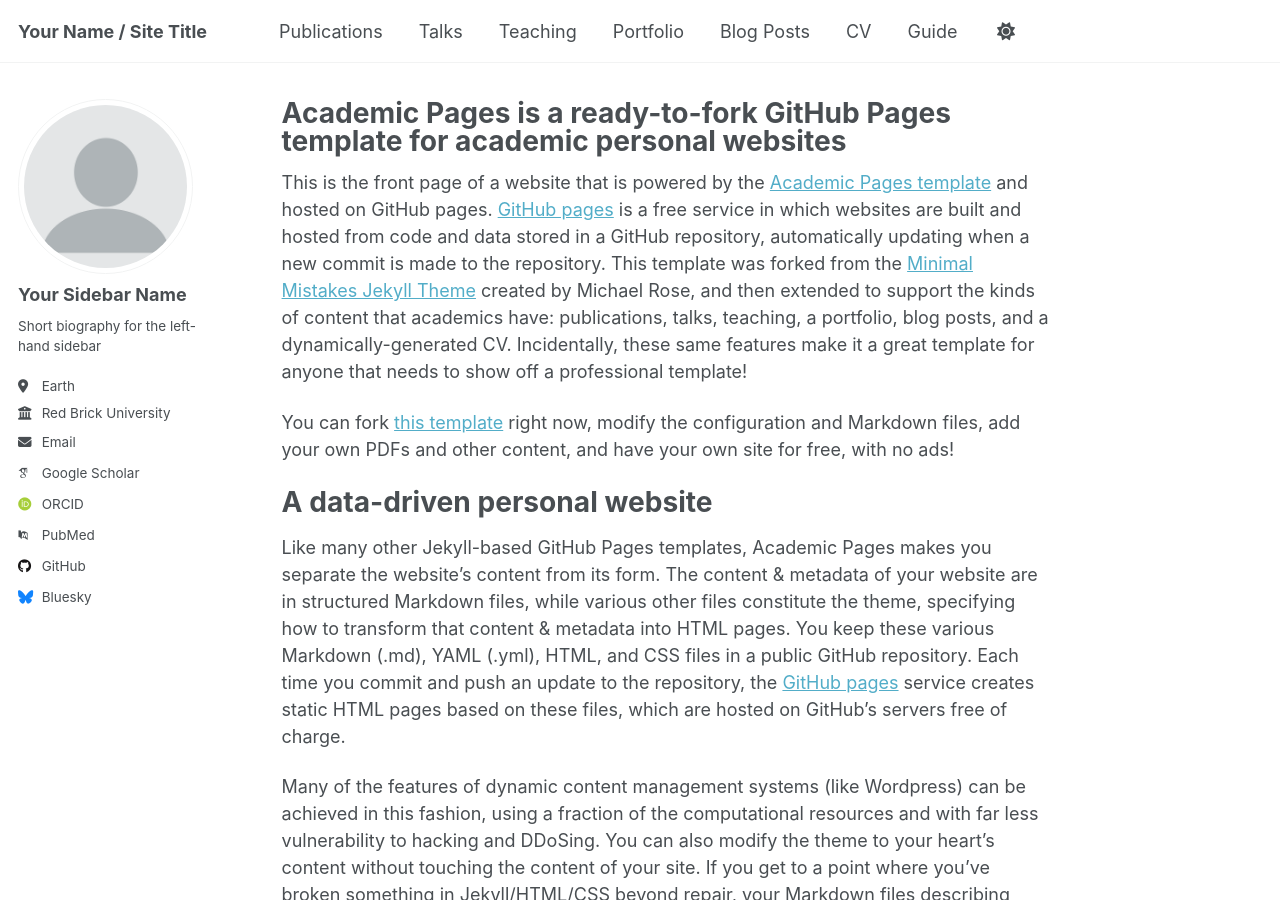
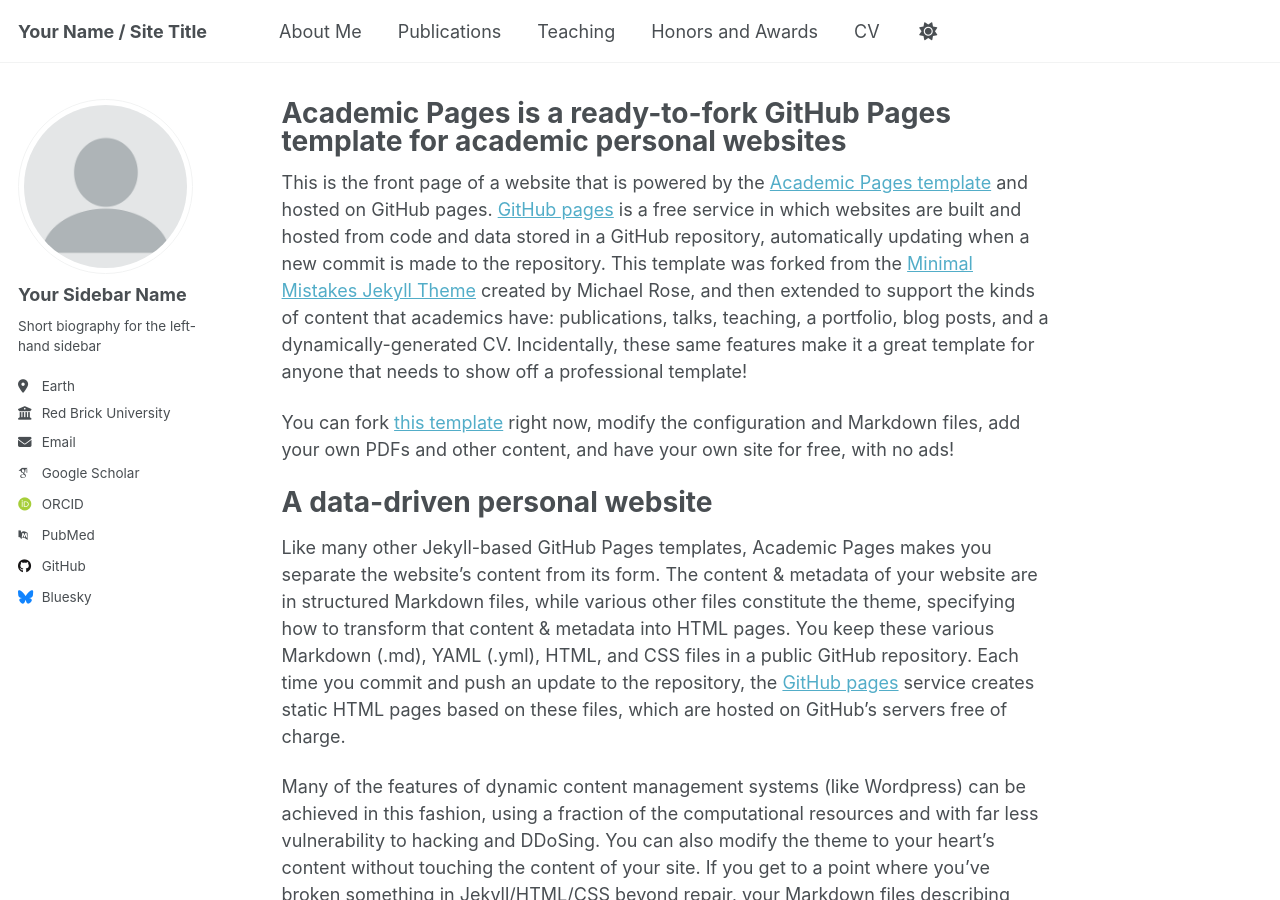
Before and after one commit to victorianian610/victorianian610.github.io, a Jekyll site: the page built from _pages/about.md, in a window 1280 px wide and 900 px high. Built offline with Jekyll 4.4.1, drawn with Linux system fonts in a browser that asks for light colours; some web fonts are replaced; a script that is not in the unit is left out.

Commit message:
aboutme+pub+cv+teaching+honor

```diff
--- a/_data/navigation.yml
+++ b/_data/navigation.yml
@@ -8,26 +8,17 @@
 #      Markdown formatted page while the second is generated using JSON.
 
 main:
+  - title: "About Me"
+    url: /aboutme/
+
   - title: "Publications"
     url: /publications/
-
-  - title: "Talks"
-    url: /talks/
 
   - title: "Teaching"
     url: /teaching/
 
-  - title: "Portfolio"
-    url: /portfolio/
-
-  - title: "Blog Posts"
-    url: /year-archive/
+  - title: "Honors and Awards"
+    url: /honoraward/
 
   - title: "CV"
     url: /cv/
-
-  # - title: "CV"
-  #   url: /cv-json/
-
-  - title: "Guide"
-    url: /markdown/
```
